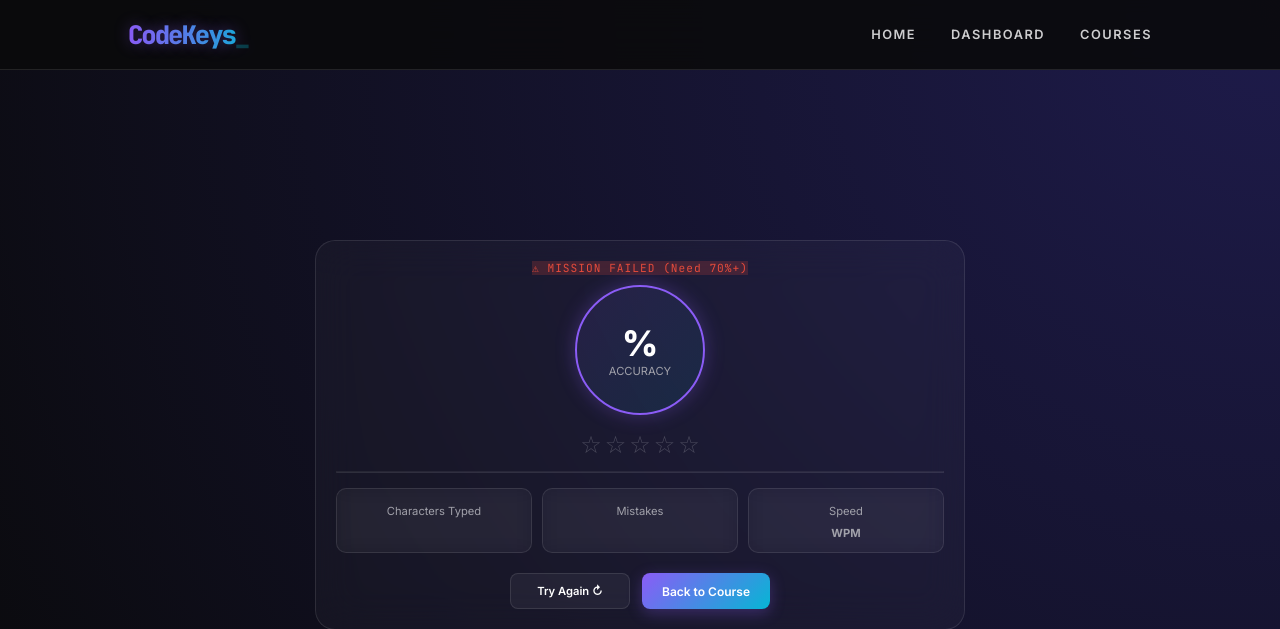
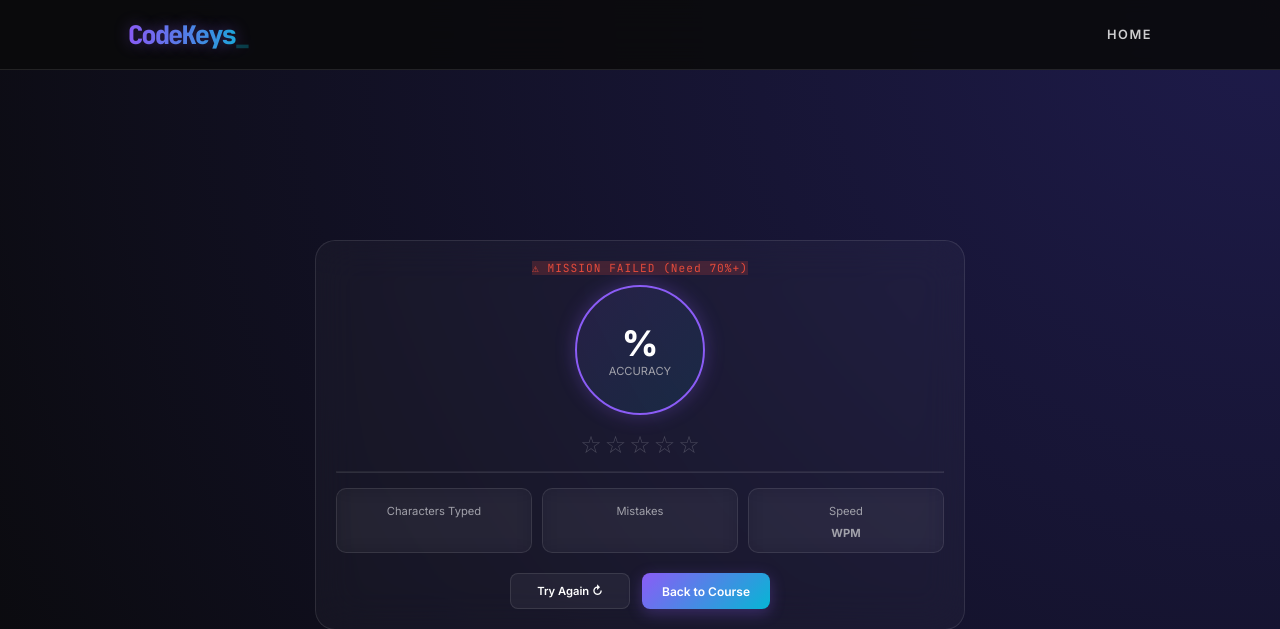
Before and after one commit to khadijah-mahrous/CodeKeys, a Flask app: template templates/result.html in a window 1280 px wide. Shown: the top 629 px of the page. Run offline with Flask 3, Linux system fonts and the light colour scheme; the template is opened without the code that fills it, so the values that code supplies are empty.

Commit message:
result.html

```diff
--- a/templates/result.html
+++ b/templates/result.html
@@ -11,8 +11,6 @@
     <div class="logo" onclick="window.location.href='/'">CodeKeys</div>
     <div class="nav-links">
         <a href="/">Home</a>
-        <a href="/dashboard">Dashboard</a>
-        <a href="/courses/python">Courses</a>
     </div>
 </nav>
 
```
